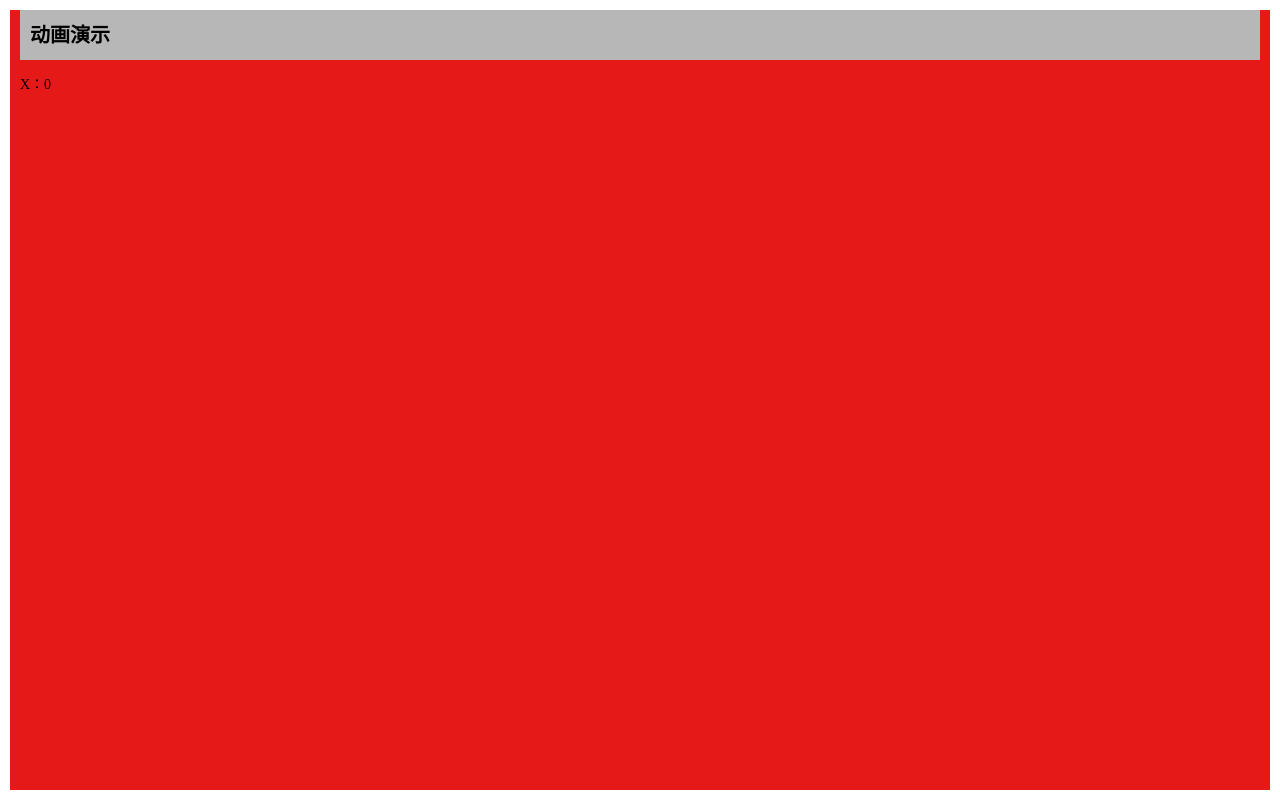
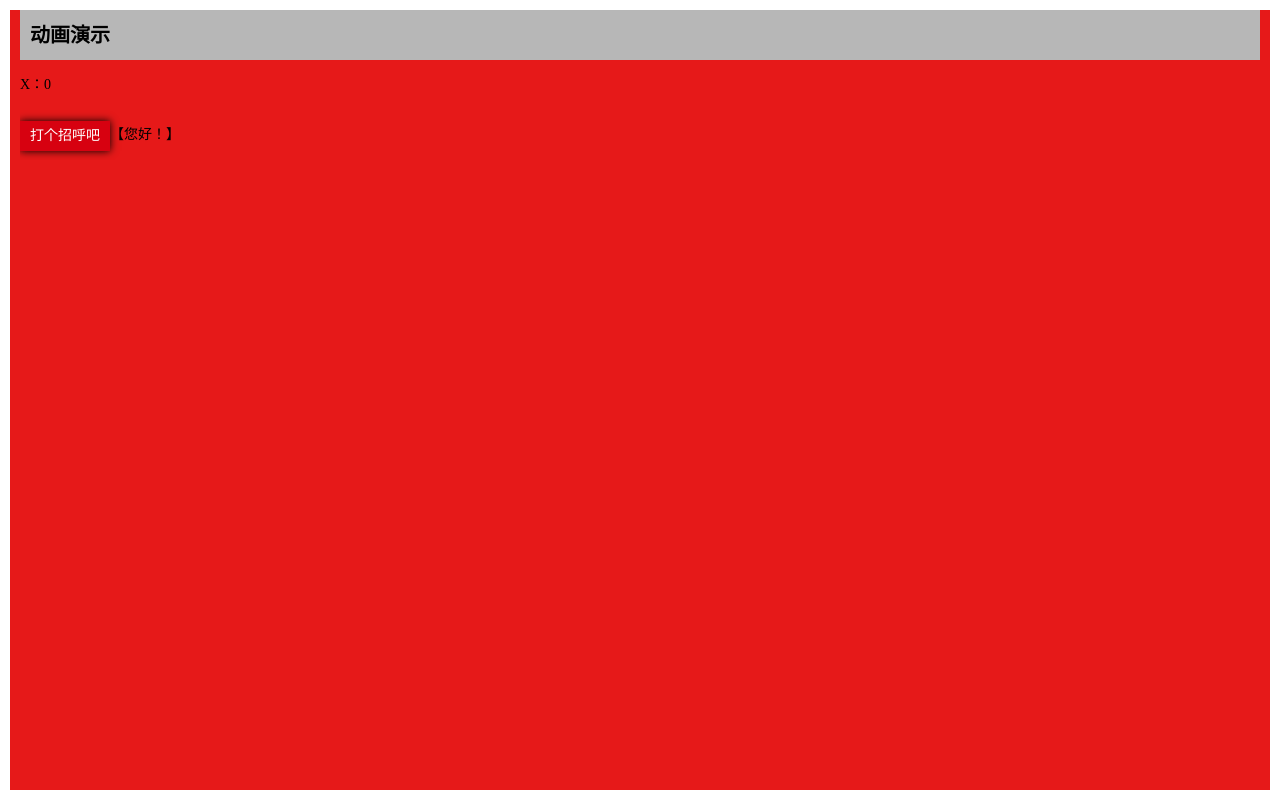
Before and after one commit to guojs-github/vue-ex, a Vue app: page /Animation in a window 1280 px wide. Built offline with nearby package versions, Linux system fonts and the light colour scheme.

Commit message:
添加简单transition演示

```diff
--- a/src/components/Animation/Animation.less
+++ b/src/components/Animation/Animation.less
@@ -3,4 +3,14 @@
 */
 .animation {
 	height: calc(100vh - 20px);
+
+	.fade-enter-active,
+	.fade-leave-active {
+		transition: opacity 0.5s ease;
+	}
+
+	.fade-enter-from,
+	.fade-leave-to {
+		opacity: 0;
+	}
 }
--- a/src/components/Animation/Animation.vue
+++ b/src/components/Animation/Animation.vue
@@ -11,6 +11,15 @@
 		<div class='-row'>
 			X：{{ x }}
 		</div>
+
+		<div class='-row functions'>
+			<div class='-inline -ef-click -light-red -red-button test-transition' @click='show=!show'>
+				打个招呼吧
+			</div>
+			<transition name='fade'>
+				<span v-if='show'>【您好！】</span>
+			</transition>
+		</div>
 	</div>
 </template>
 
@@ -23,7 +32,8 @@ export default {
 
 	data() {
 		return {
-			x: 0
+			x: 0,
+			show: true
 		};
 	},
 
```
